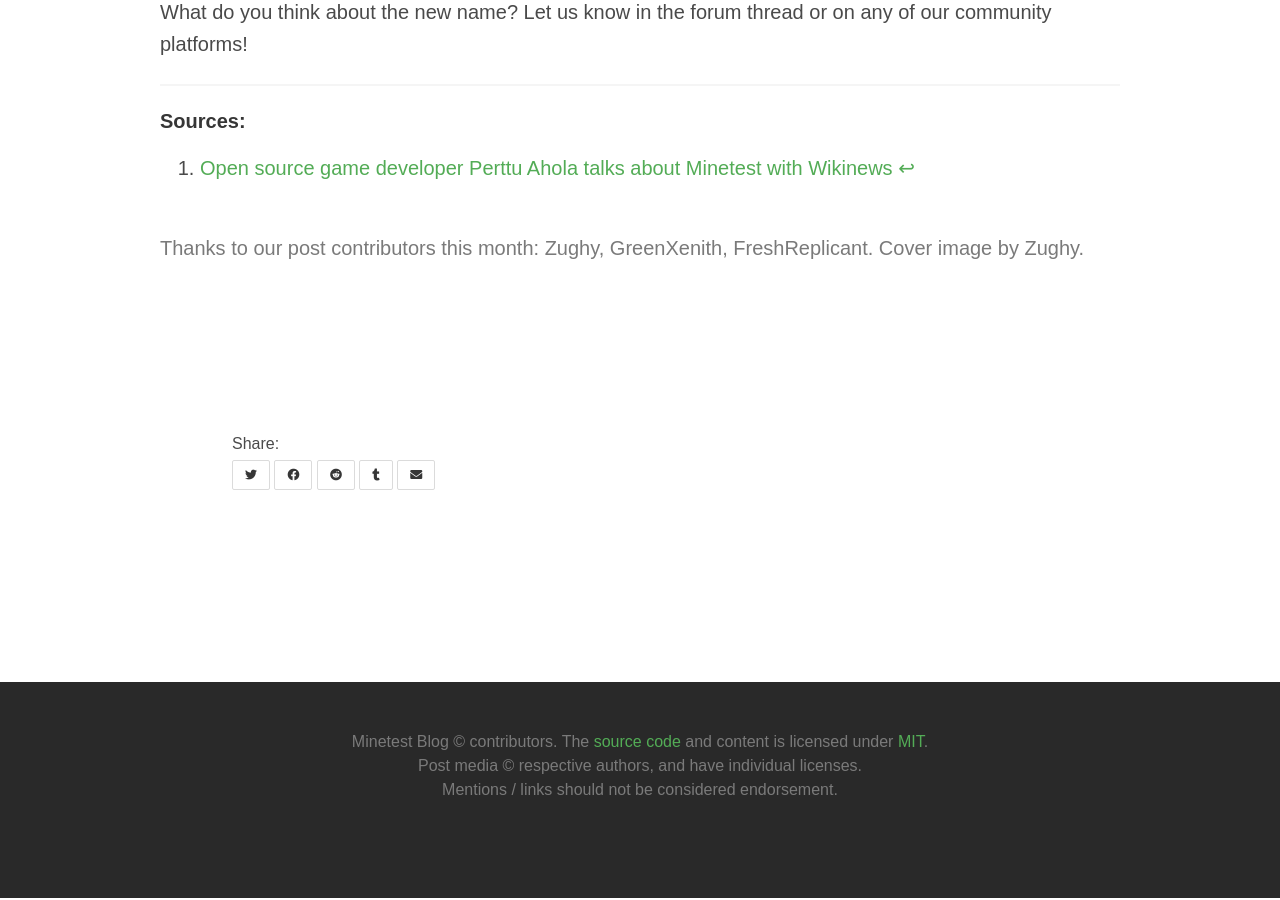
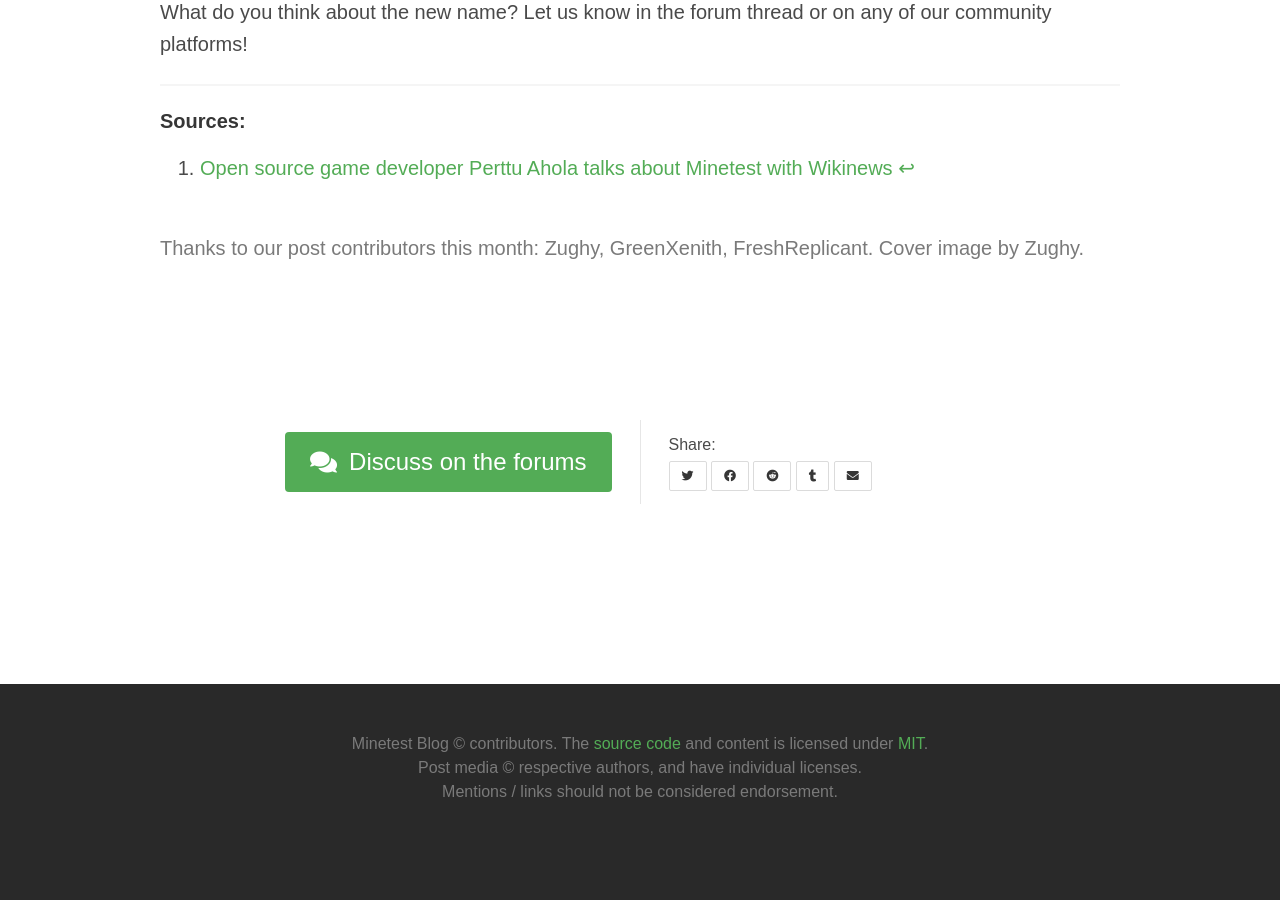
Before and after one commit to minetest/blog, a Jekyll site: the page built from _posts/2024-10-13-Introducing-Our-New-Name.md, in a window 1280 px wide and 900 px high, scrolled down 2460 px. Built offline with Jekyll 4.4.1, drawn with Linux system fonts in a browser that asks for light colours; some of the changed lines change nothing that is shown.

Commit message:
Add New Name forum post

```diff
--- a/_posts/2024-10-13-Introducing-Our-New-Name.md
+++ b/_posts/2024-10-13-Introducing-Our-New-Name.md
@@ -10,7 +10,7 @@ contributors:
   - FreshReplicant
 image: /static/blog/New_Name/cover.jpg
 image_credit: Zughy
-# forum_topic: todo
+forum_topic: https://forum.minetest.net/viewtopic.php?t=31048
 ---
 
 "Is this a Minecraft clone? Is it like Minecraft Alpha?" If you've been a member of our community for some time, you are
```
